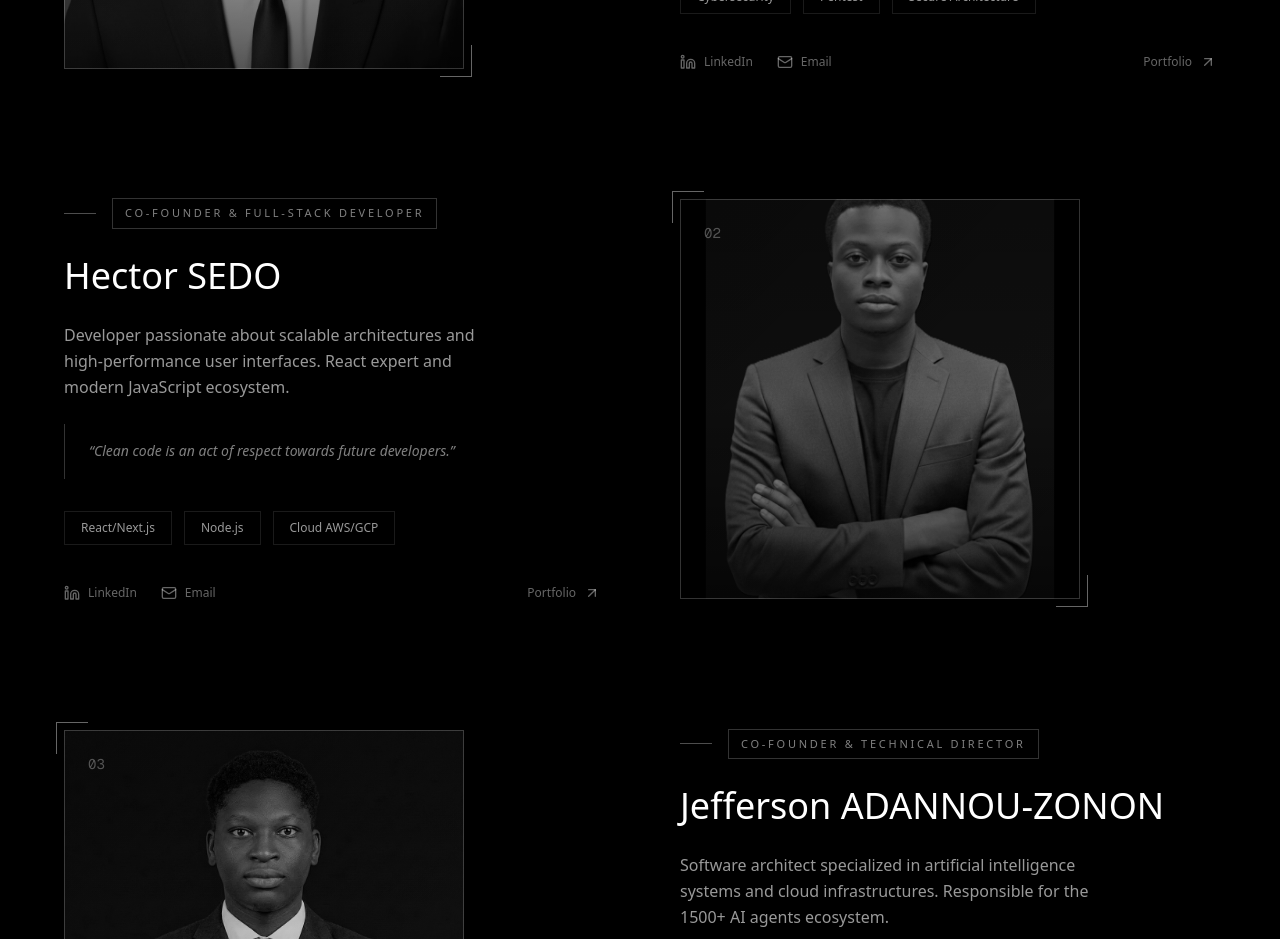
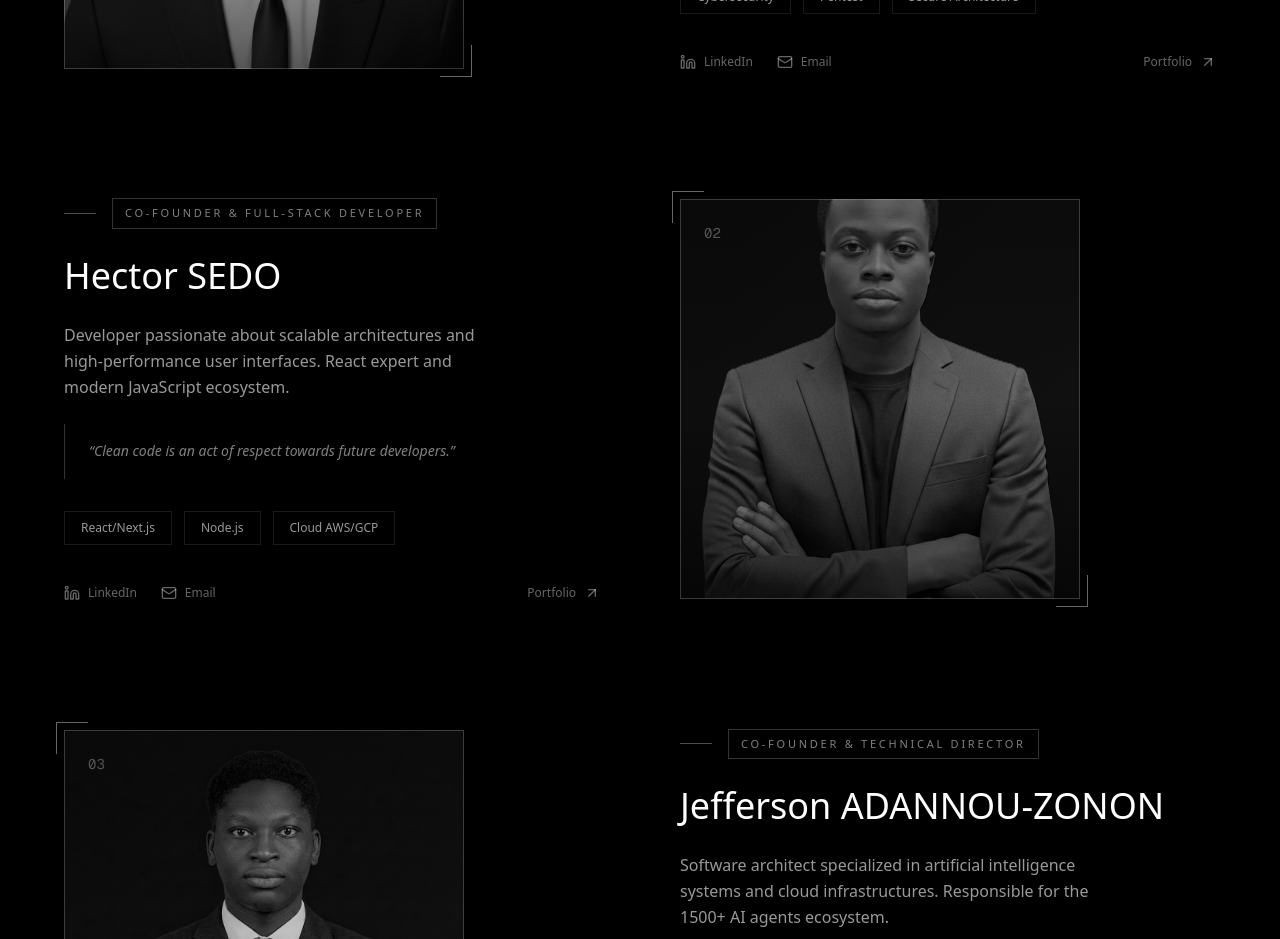
Before and after one commit to bjhuntcom-oss/fluxdev-site, a Next.js app: page /equipe in a window 1280 px wide. Shown: the part 1020-1959 px from the top of the page. Built offline with nearby package versions, Linux system fonts and the light colour scheme; no server answers.

Commit message:
Fix Hector image framing: object-cover with object-position 50% 45% to reduce gap above head

```diff
--- a/src/app/equipe/page.tsx
+++ b/src/app/equipe/page.tsx
@@ -144,7 +144,7 @@ export default function TeamPage() {
                           src={member.image}
                           alt={member.name}
                           fill
-                          className={`grayscale opacity-90 group-hover:opacity-100 group-hover:grayscale-0 transition-all duration-700 select-none pointer-events-none ${member.name === "Hector SEDO" ? "object-contain scale-130" : "object-contain"}`}
+                          className={`grayscale opacity-90 group-hover:opacity-100 group-hover:grayscale-0 transition-all duration-700 select-none pointer-events-none ${member.name === "Hector SEDO" ? "object-cover object-[50%_45%]" : "object-contain"}`}
                           draggable={false}
                           priority={index === 0}
                         />
```
